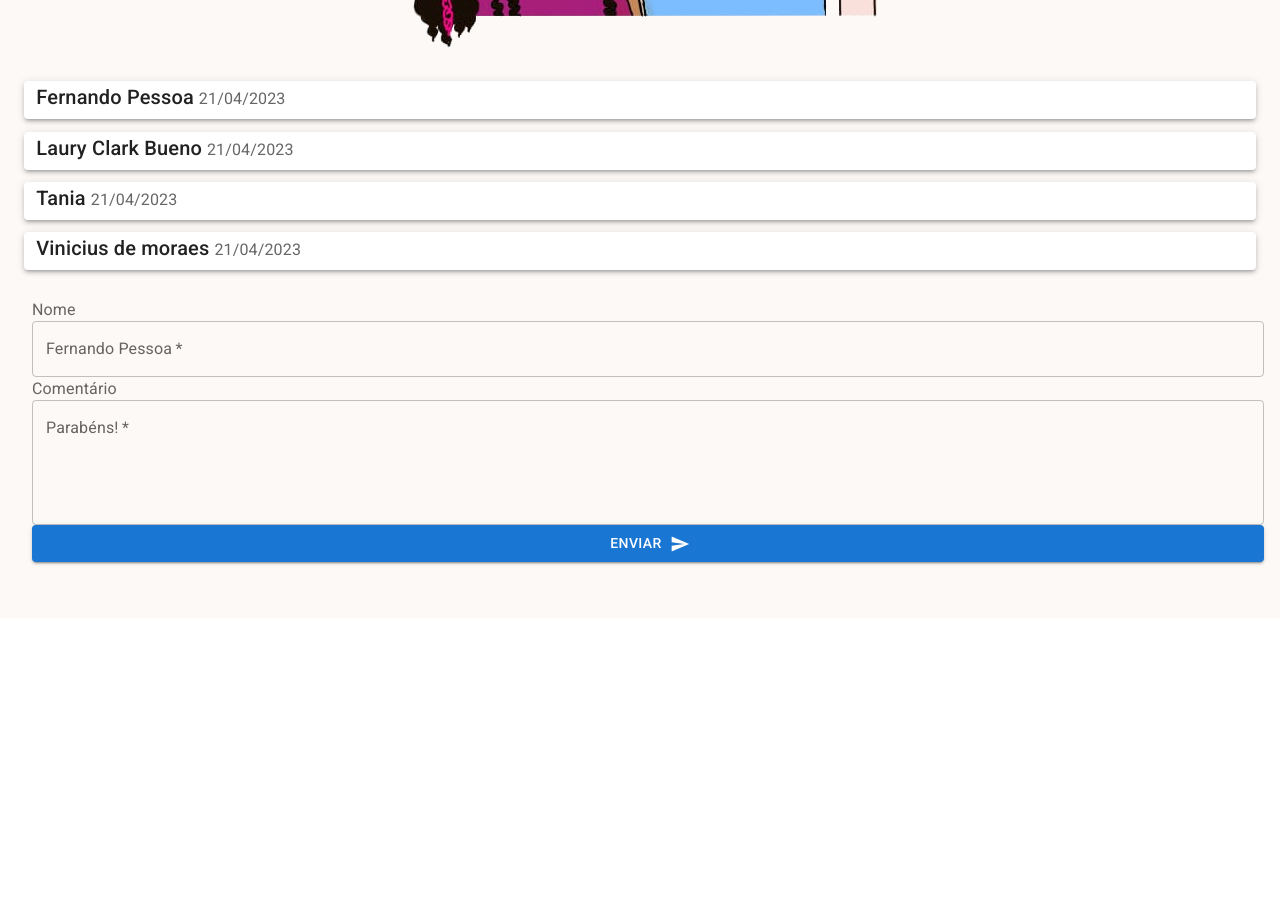
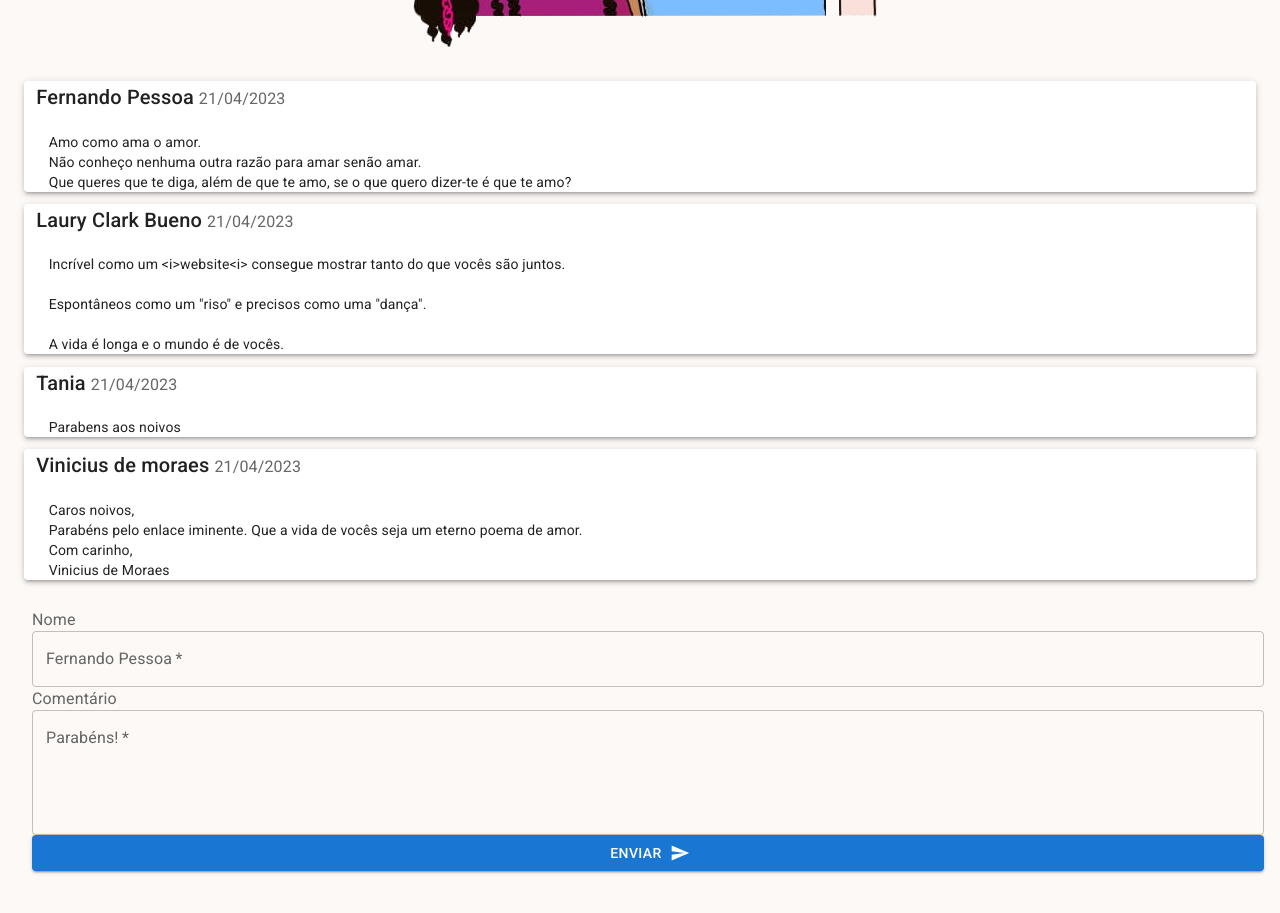
Before and after one commit to LucasDelboni/wedding, a React (Create React App) app: page / in a window 1280 px wide. Shown: the part 6500-7413 px from the top of the page. Before the commit the page ends 7118 px from the top, so only its background shows below. Built offline with nearby package versions, Linux system fonts and the light colour scheme.

Commit message:
ajustando comentarios

```diff
--- a/src/sections/Comments.jsx
+++ b/src/sections/Comments.jsx
@@ -4,23 +4,23 @@ import Title from "../components/Title";
 import { useState } from "react";
 import axios from "axios";
 
-const allComents = [
+const oldComents = [
     {
         name: 'Fernando Pessoa',
-        comment: 'Amo como ama o amor.\nNão conheço nenhuma outra razão para amar senão amar.\nQue queres que te diga, além de que te amo, se o que quero dizer-te é que te amo?',
+        message: 'Amo como ama o amor.\nNão conheço nenhuma outra razão para amar senão amar.\nQue queres que te diga, além de que te amo, se o que quero dizer-te é que te amo?',
         date: new Date(),
     }, {
         name: 'Laury Clark Bueno',
-        comment: 'Incrível como um <i>website<\i> consegue mostrar tanto do que vocês são juntos.\n\nEspontâneos como um "riso" e precisos como uma "dança".\n\nA vida é longa e o mundo é de vocês.',
+        message: 'Incrível como um <i>website<\i> consegue mostrar tanto do que vocês são juntos.\n\nEspontâneos como um "riso" e precisos como uma "dança".\n\nA vida é longa e o mundo é de vocês.',
         date: new Date(),
 
     }, {
         name: 'Tania',
-        comment: 'Parabens aos noivos',
+        message: 'Parabens aos noivos',
         date: new Date(),
     }, {
         name: 'Vinicius de moraes',
-        comment: 'Caros noivos,\nParabéns pelo enlace iminente. Que a vida de vocês seja um eterno poema de amor.\nCom carinho,\nVinicius de Moraes',
+        message: 'Caros noivos,\nParabéns pelo enlace iminente. Que a vida de vocês seja um eterno poema de amor.\nCom carinho,\nVinicius de Moraes',
         date: new Date(),
     },
 ]
@@ -28,6 +28,7 @@ const allComents = [
 export default function Comments() {
     const [name, setName] = useState('')
     const [message, setMessage] = useState('')
+    const [allComents, setAllComents] = useState(oldComents)
 
     function handleSubmit (event) {
         event.preventDefault()
@@ -37,6 +38,7 @@ export default function Comments() {
                 message: message,
             }
         })
+        setAllComents(allComents.concat([{name, message, date: new Date()}]))
     }
 
     return (
@@ -54,7 +56,7 @@ export default function Comments() {
                 {allComents
                     .sort((a, b) => a.date - b.date)
                     .map(comment =>
-                        <Comment name={comment.name} date={comment.date} comment={comment.message} key={comment.date+comment.name}/>
+                        <Comment name={comment.name} date={comment.date} message={comment.message} key={comment.date+comment.name}/>
                     )}
             </List>
             <form autoComplete="off" onSubmit={handleSubmit}>
@@ -108,5 +110,4 @@ function Comment({ name, message, date }) {
             </div>
         </Paper>
     )
-
 }
```
